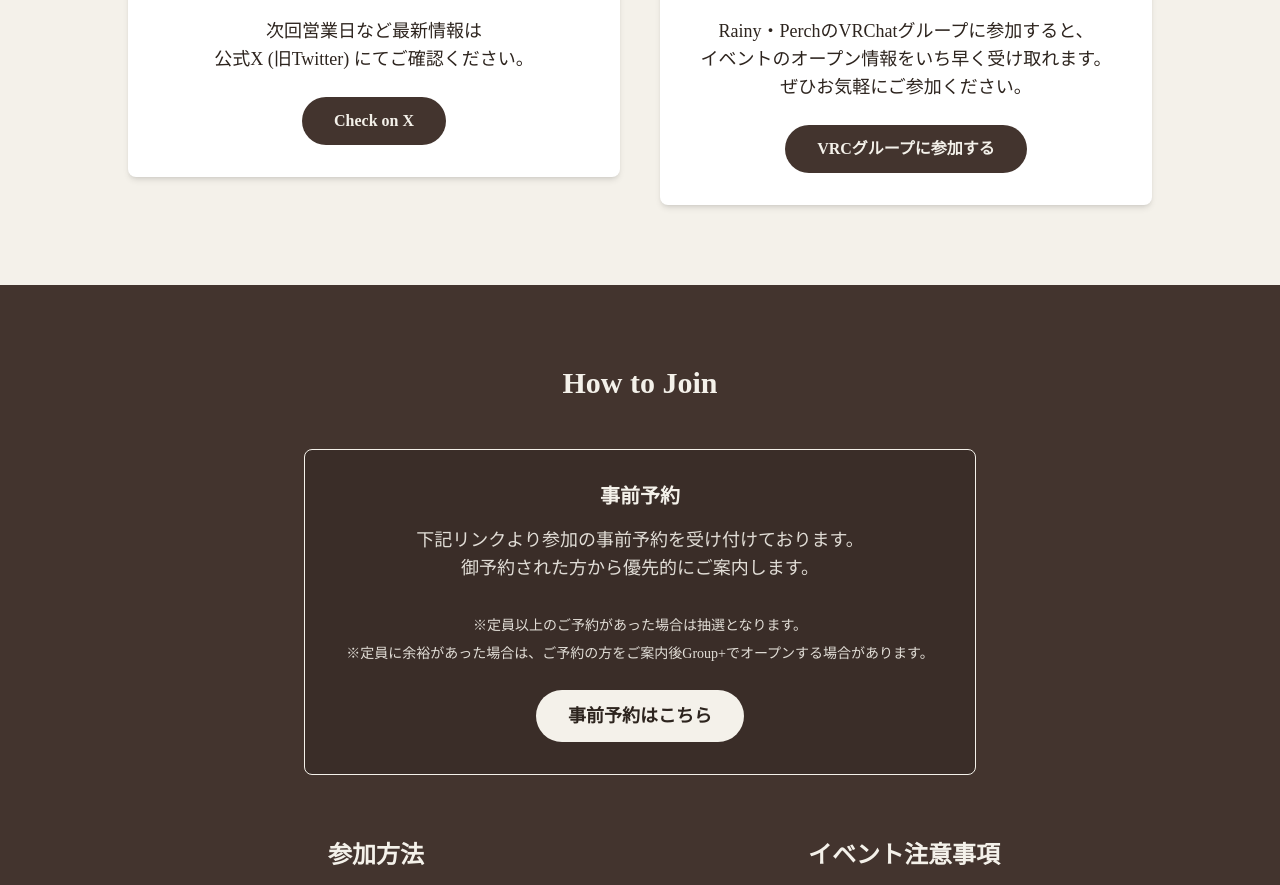
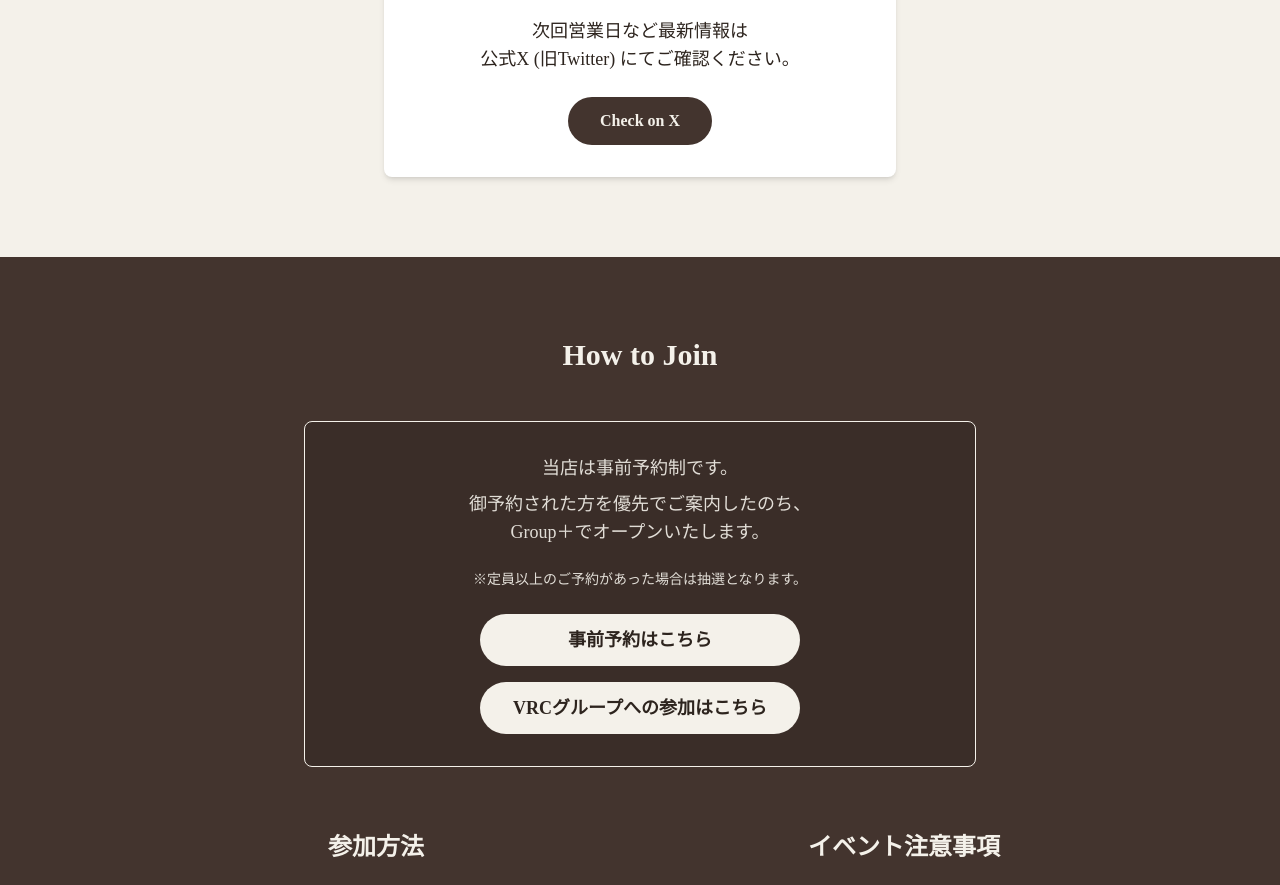
Before and after one commit to Non-biri/rainy-perch, a React (Vite) app: page / in a window 1280 px wide. Shown: the part 4720-5605 px from the top of the page. Built offline with nearby package versions, Linux system fonts and the light colour scheme.

Commit message:
feat: add HowToJoin component and integrate into App and GlobalNav

```diff
--- a/src/App.tsx
+++ b/src/App.tsx
@@ -8,7 +8,6 @@ import Concept from './components/Concept';
 import Staff from './components/Staff';
 import Gallery from './components/Gallery';
 import News from './components/News';
-import VRCGroup from './components/VRCGroup';
 import HowToJoin from './components/HowToJoin';
 import Disclaimer from './components/Disclaimer';
 import Footer from './components/Footer';
@@ -36,9 +35,8 @@ function App() {
         </div>
         <div id="news">
           <section className="py-20 px-4 bg-cream text-brown-900 border-t border-brown-100">
-            <div className="max-w-5xl mx-auto grid grid-cols-1 md:grid-cols-2 gap-10">
+            <div className="max-w-5xl mx-auto">
               <News />
-              <VRCGroup />
             </div>
           </section>
         </div>
--- a/src/components/GlobalNav.tsx
+++ b/src/components/GlobalNav.tsx
@@ -132,7 +132,6 @@ const GlobalNav: React.FC = () => {
             >
                 {/* Drawer Header */}
                 <div className="flex items-center justify-between p-5">
-                    <div className="w-10" />
                     <img src={logoWhite} alt={EVENT_NAME} className="h-12" />
                     <button
                         onClick={() => setIsDrawerOpen(false)}
--- a/src/components/HowToJoin.tsx
+++ b/src/components/HowToJoin.tsx
@@ -32,24 +32,33 @@ const HowToJoin: React.FC = () => {
                 {/* Pre-registration Block */}
                 <div className="mb-16 text-center text-sm md:text-lg">
                     <div className="bg-brown-900/40 p-8 rounded-lg border border-brown-300 mx-auto max-w-2xl">
-                        <h3 className="text-xl font-bold mb-4 text-cream">事前予約</h3>
+                        <p className="mb-2 opacity-90">
+                            当店は事前予約制です。
+                        </p>
                         <p className="mb-6 opacity-90">
-                            下記リンクより参加の事前予約を受け付けております。<br />
-                            御予約された方から優先的にご案内します。<br />
-                            <br />
-                            <span className="text-xs md:text-sm">
-                                ※定員以上のご予約があった場合は抽選となります。<br />
-                                ※定員に余裕があった場合は、ご予約の方をご案内後Group+でオープンする場合があります。
-                            </span>
+                            御予約された方を優先でご案内したのち、<br />Group＋でオープンいたします。
                         </p>
+                        <p className="mb-6 opacity-90 text-xs md:text-sm">
+                            ※定員以上のご予約があった場合は抽選となります。
+                        </p>
+                        <div className="flex flex-col items-center gap-4">
                             <a
                                 href={LINKS.reservationForm}
                                 target="_blank"
                                 rel="noopener noreferrer"
-                            className="inline-block bg-cream text-brown-900 font-bold px-8 py-3 rounded-full hover:bg-white transition-colors"
+                                className="w-80 max-w-full text-center bg-cream text-brown-900 font-bold px-8 py-3 rounded-full hover:bg-white transition-colors"
                             >
                                 事前予約はこちら
                             </a>
+                            <a
+                                href={LINKS.vrcGroup}
+                                target="_blank"
+                                rel="noopener noreferrer"
+                                className="w-80 max-w-full text-center bg-cream text-brown-900 font-bold px-8 py-3 rounded-full hover:bg-white transition-colors"
+                            >
+                                VRCグループへの参加はこちら
+                            </a>
+                        </div>
                     </div>
                 </div>
 
--- a/src/components/VRCGroup.tsx
+++ /dev/null
@@ -1,27 +0,0 @@
-import React from 'react';
-import { EVENT_NAME, LINKS } from '../constants';
-
-const VRCGroup: React.FC = () => {
-    return (
-        <div className="text-center">
-            <h2 className="text-3xl font-serif font-bold mb-8">VRC Group</h2>
-            <div className="bg-white p-8 rounded-lg shadow-md max-w-lg mx-auto">
-                <p className="mb-6 text-sm md:text-lg">
-                    {EVENT_NAME}のVRChatグループに参加すると、<br />
-                    イベントのオープン情報をいち早く受け取れます。<br />
-                    ぜひお気軽にご参加ください。
-                </p>
-                <a
-                    href={LINKS.vrcGroup}
-                    target="_blank"
-                    rel="noopener noreferrer"
-                    className="inline-block bg-brown-800 text-cream px-8 py-3 rounded-full hover:bg-brown-900 transition-colors font-bold"
-                >
-                    VRCグループに参加する
-                </a>
-            </div>
-        </div>
-    );
-};
-
-export default VRCGroup;
```
Lines whose indentation alone changed are shown as unchanged.
